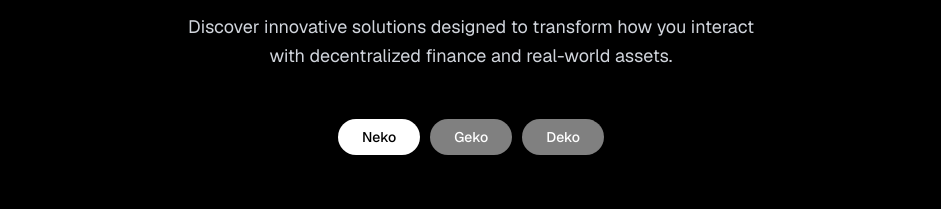
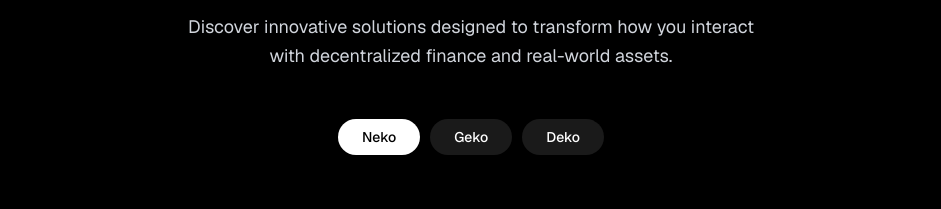
Before and after one commit to Oppia-Software-Labs/Oppia-Landing-Page, a Next.js app: page / in a window 1280 px wide. Shown: the part 1328-1537 px from the top of the page, without its empty margins (169-1110 px from the left). Built offline with nearby package versions, Linux system fonts and the light colour scheme.

Commit message:
feat(team): adding team feature

```diff
--- a/src/modules/products/Products.tsx
+++ b/src/modules/products/Products.tsx
@@ -11,6 +11,7 @@ import { CAROUSEL_CONFIG, CARD_POSITIONS } from '@/constants/carousel';
 import { gsap } from 'gsap';
 import { SectionHeader } from '@/components/ui/SectionHeader';
 import { SECTION_SPACING, CONTAINER_PADDING } from '@/constants/layout';
+import { COLORS } from '@/constants/colors';
 
 type ProductId = 'neko' | 'geko' | 'coming-soon';
 
@@ -157,8 +158,9 @@ export function Products() {
                 className={`rounded-full px-6 py-2 text-sm font-medium transition-all duration-300 ${
                   isActive
                     ? 'bg-white text-black'
-                    : 'bg-white/50 text-white hover:bg-white/60'
+                    : 'text-white'
                 }`}
+                style={!isActive ? { backgroundColor: COLORS.background.dark } : undefined}
                 aria-pressed={isActive}
                 aria-label={`Switch to ${t(`products.${translationKey}.name`)}`}
               >
```
